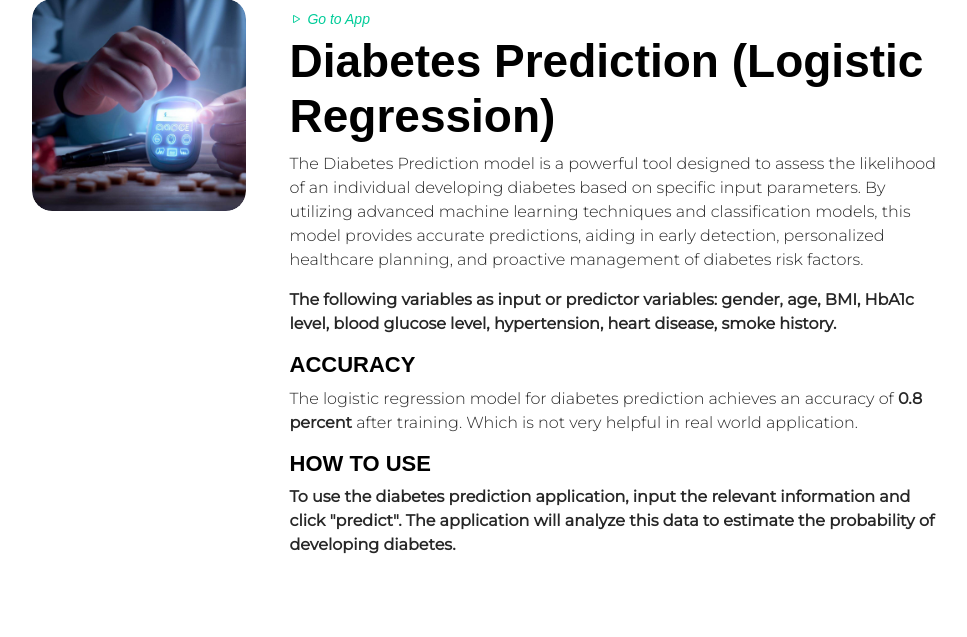
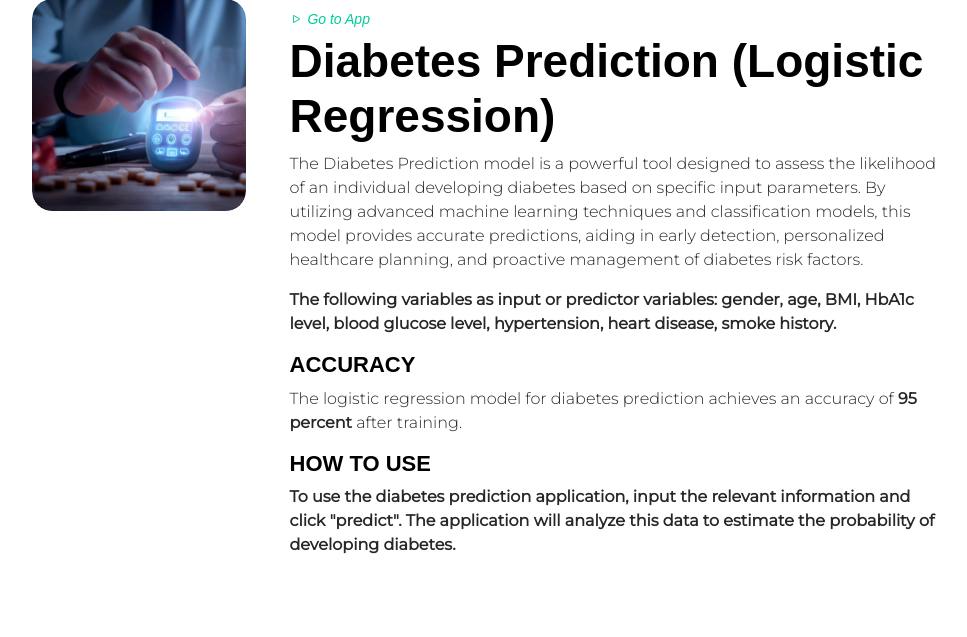
Before and after one commit to KingsDevs/csc120-compilation, a Flask app: page /logistic-regression in a window 1280 px wide. Shown: the part 2441-3078 px from the top of the page, without its empty margins (50-1017 px from the left). Run offline with Flask 3, Linux system fonts and the light colour scheme; some libraries are stand-ins or nearby versions; some web fonts are replaced.

Commit message:
gi alisdan ang accuracy

```diff
--- a/templates/logisticregression.html
+++ b/templates/logisticregression.html
@@ -92,7 +92,7 @@
                             <p> <b>The following variables as input or predictor variables: gender, age, BMI, HbA1c level, blood glucose level, hypertension, heart disease, smoke history.</b> </p>
 
                             <h6>ACCURACY</h6>
-                            <p>The logistic regression model for diabetes prediction achieves an accuracy of <b>0.8 percent</b> after training. Which is not very helpful in real world application.</p>
+                            <p>The logistic regression model for diabetes prediction achieves an accuracy of <b>95 percent</b> after training.</p>
                             <h6>HOW TO USE</h6>
                             <p><b>To use the diabetes prediction application, input the relevant information and click "predict". The application will analyze this data to estimate the probability of developing diabetes.</b></p>
                         </div>
```
